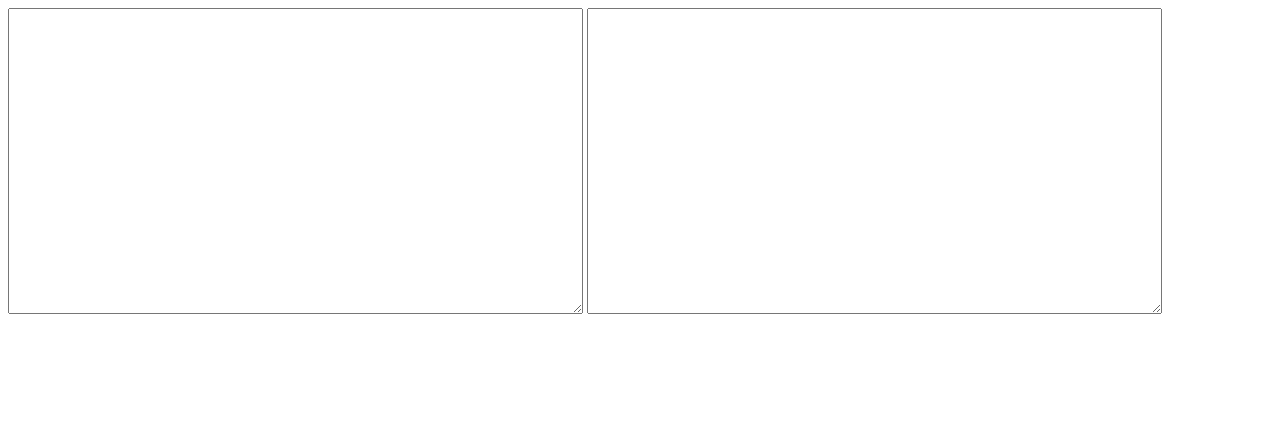
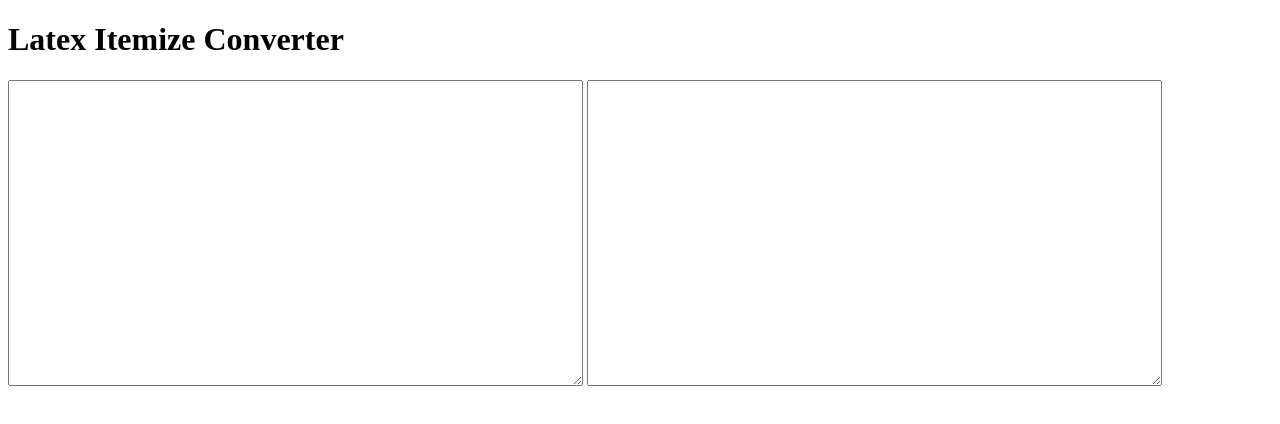
Before and after one commit to Nikhil-Tailor/latexFunction, a plain HTML site: page index.html in a window 1280 px wide. Drawn offline with Linux system fonts and the light colour scheme.

Commit message:
Added heading for itemize"

```diff
--- a/index.html
+++ b/index.html
@@ -6,6 +6,7 @@
     <link rel="stylesheet" type="text/css" href="styles.css">
 </head>
 <body>
+<h1>Latex Itemize Converter</h1>
 <textarea id="input" oninput="convertText()"></textarea>
 <textarea id="output" readonly></textarea>
 
```
